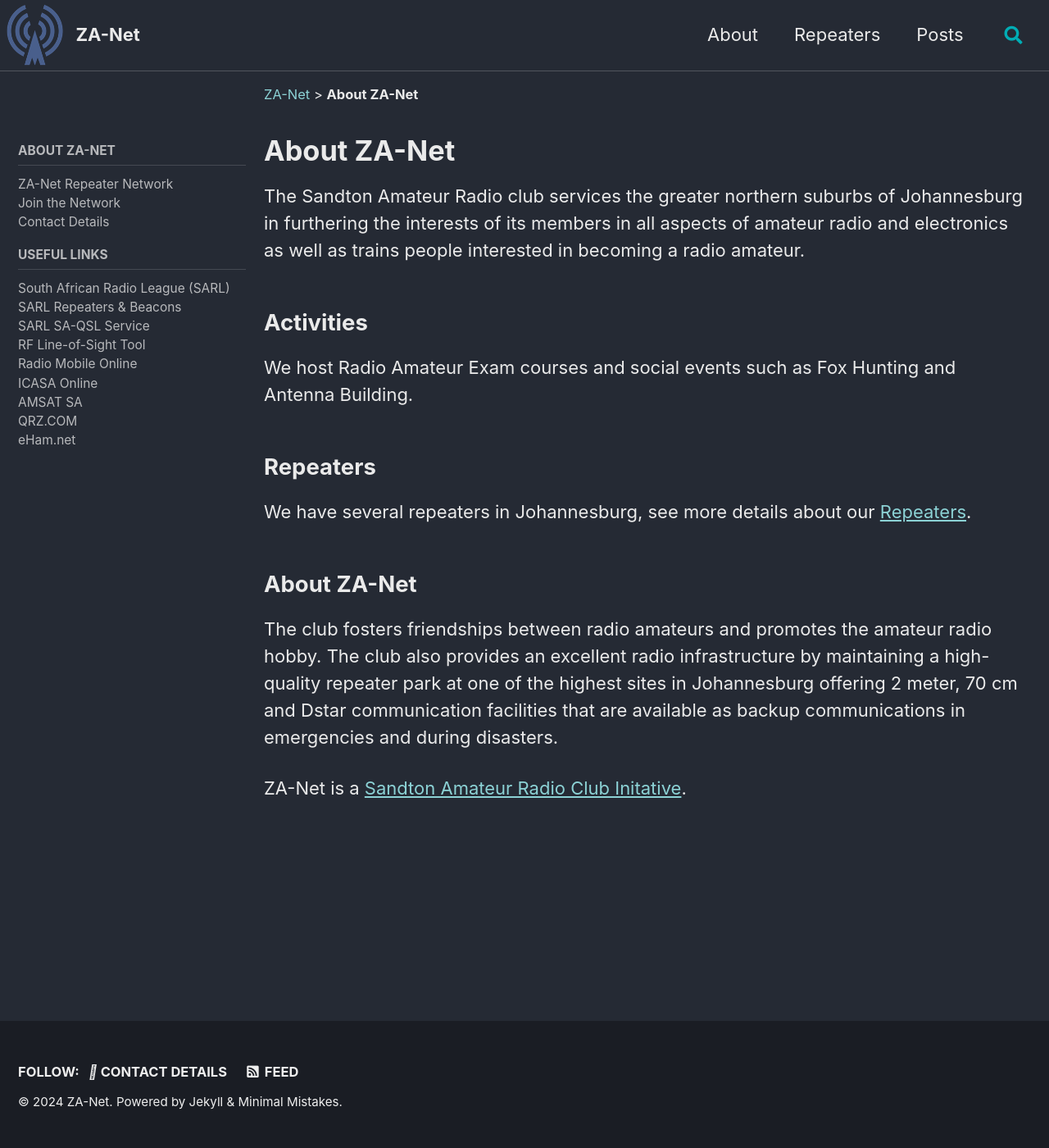
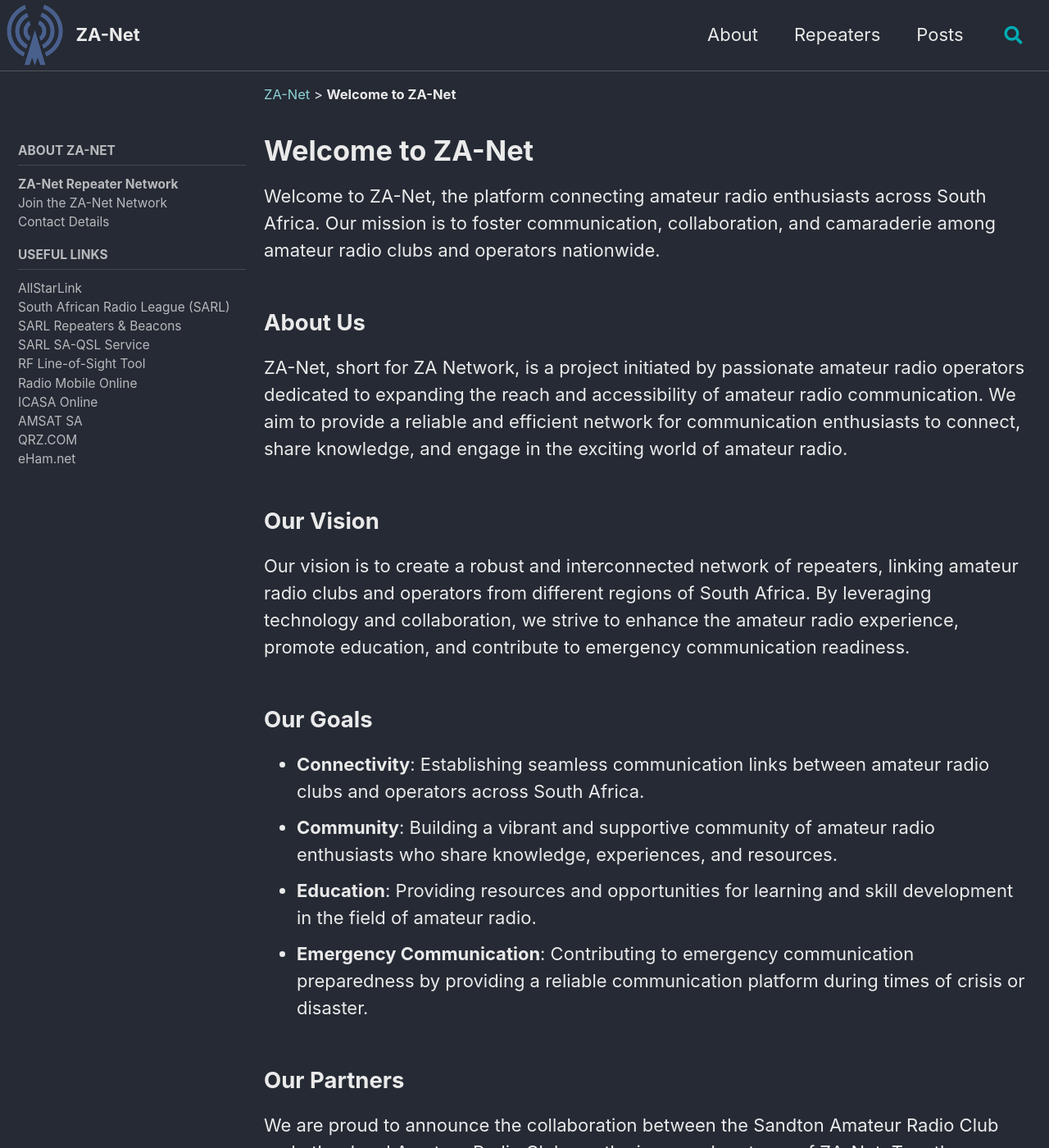
Before and after one commit to za-net/za-net.github.io, a Jekyll site: the page built from _pages/about.md, in a window 1280 px wide and 1400 px high. Shown: the whole window at 82% size. Built offline with Jekyll 4.4.1, drawn with Linux system fonts in a browser that asks for light colours; cached includes are drawn as plain includes; some of the changed text lies outside the part shown.

Commit message:
About Pages

```diff
--- a/_data/navigation.yml
+++ b/_data/navigation.yml
@@ -30,7 +30,8 @@
   - title: "About ZA-Net"
     children:
       - title: "ZA-Net Repeater Network"
-        url: "/about/zanet/"
+        url: "/about/"
+
       # - title: "What is Amateur Radio (HAM)"
       #   url: "/about/ham/"
       # - title: "Radio Amateur Examination (RAE)"
@@ -45,7 +46,7 @@
       #   url: "/about/members/"
       # - title: "Club Constitution"
       #   url: "/about/constitution"
-      - title: "Join the Network"
+      - title: "Join the ZA-Net Network"
         url: "/about/join/"
       - title: "Contact Details"
         url: "/about/contact/"
@@ -53,6 +54,8 @@
       #   url: "/about/terms/"
   - title: "Useful Links"
     children:
+      - title: "AllStarLink"
+        url: "/about/allstarlink/"
       - title: "South African Radio League (SARL)"
         url: "http://www.sarl.org.za/"
         target: "_blank"
--- a/_pages/about.md
+++ b/_pages/about.md
@@ -1,5 +1,5 @@
 ---
-title: About ZA-Net
+title: Welcome to ZA-Net
 layout: tag
 permalink: /about/
 taxonomy: markup
@@ -9,16 +9,27 @@
 #   - /about/zanet/
 classes: wide
 ---
+Welcome to ZA-Net, the platform connecting amateur radio enthusiasts across South Africa. Our mission is to foster communication, collaboration, and camaraderie among amateur radio clubs and operators nationwide.
 
-The Sandton Amateur Radio club services the greater northern suburbs of Johannesburg in furthering the interests of its members in all aspects of amateur radio and electronics as well as trains people interested in becoming a radio amateur.
+## About Us
 
-<h2 data-toc-skip>Activities</h2>
-We host Radio Amateur Exam courses and social events such as Fox Hunting and Antenna Building.
+ZA-Net, short for ZA Network, is a project initiated by passionate amateur radio operators dedicated to expanding the reach and accessibility of amateur radio communication. We aim to provide a reliable and efficient network for communication enthusiasts to connect, share knowledge, and engage in the exciting world of amateur radio.
 
-<h2 data-toc-skip>Repeaters</h2>
-We have several repeaters in Johannesburg, see more details about our [Repeaters](/repeaters/).
+## Our Vision
 
-<h2 data-toc-skip>About ZA-Net</h2>
-The club fosters friendships between radio amateurs and promotes the amateur radio hobby. The club also provides an excellent radio infrastructure by maintaining a high-quality repeater park at one of the highest sites in Johannesburg offering 2 meter, 70 cm and Dstar communication facilities that are available as backup communications in emergencies and during disasters.
+Our vision is to create a robust and interconnected network of repeaters, linking amateur radio clubs and operators from different regions of South Africa. By leveraging technology and collaboration, we strive to enhance the amateur radio experience, promote education, and contribute to emergency communication readiness.
 
-ZA-Net is a [Sandton Amateur Radio Club Initative](http://www.zs6stn.org.za/){:target="_blank"}.
+## Our Goals
+
+- **Connectivity**: Establishing seamless communication links between amateur radio clubs and operators across South Africa.
+- **Community**: Building a vibrant and supportive community of amateur radio enthusiasts who share knowledge, experiences, and resources.
+- **Education**: Providing resources and opportunities for learning and skill development in the field of amateur radio.
+- **Emergency Communication**: Contributing to emergency communication preparedness by providing a reliable communication platform during times of crisis or disaster.
+
+## Our Partners
+
+We are proud to announce the collaboration between the Sandton Amateur Radio Club and other local Amateur Radio Clubs as the inaugural partners of ZA-Net. Together, we are laying the foundation for a network that will benefit amateur radio operators and clubs throughout South Africa.
+
+## Get Involved
+
+Whether you're an experienced amateur radio operator or just starting your journey in the world of ham radio, there's a place for you in ZA-Net. Join us in building a stronger, more connected amateur radio community in South Africa.
--- a/index.html
+++ b/index.html
@@ -11,7 +11,7 @@
   overlay_image: /assets/images/
   actions:
     - label: "Learn More"
-      url: "/about/zanet/"
+      url: "/about/"
 #  caption: "Photo credit: [**Unsplash**](https://unsplash.com)"
 excerpt: "ZA Net is a South African Repeater Network for Amateur Radio Operators."
 intro:
```
Also changed, not shown: _pages/about-allstarlink.md (added, +20 -0 lines), _pages/about-contact.md (+2 -6 lines), _pages/about-join.md (+13 -13 lines).
